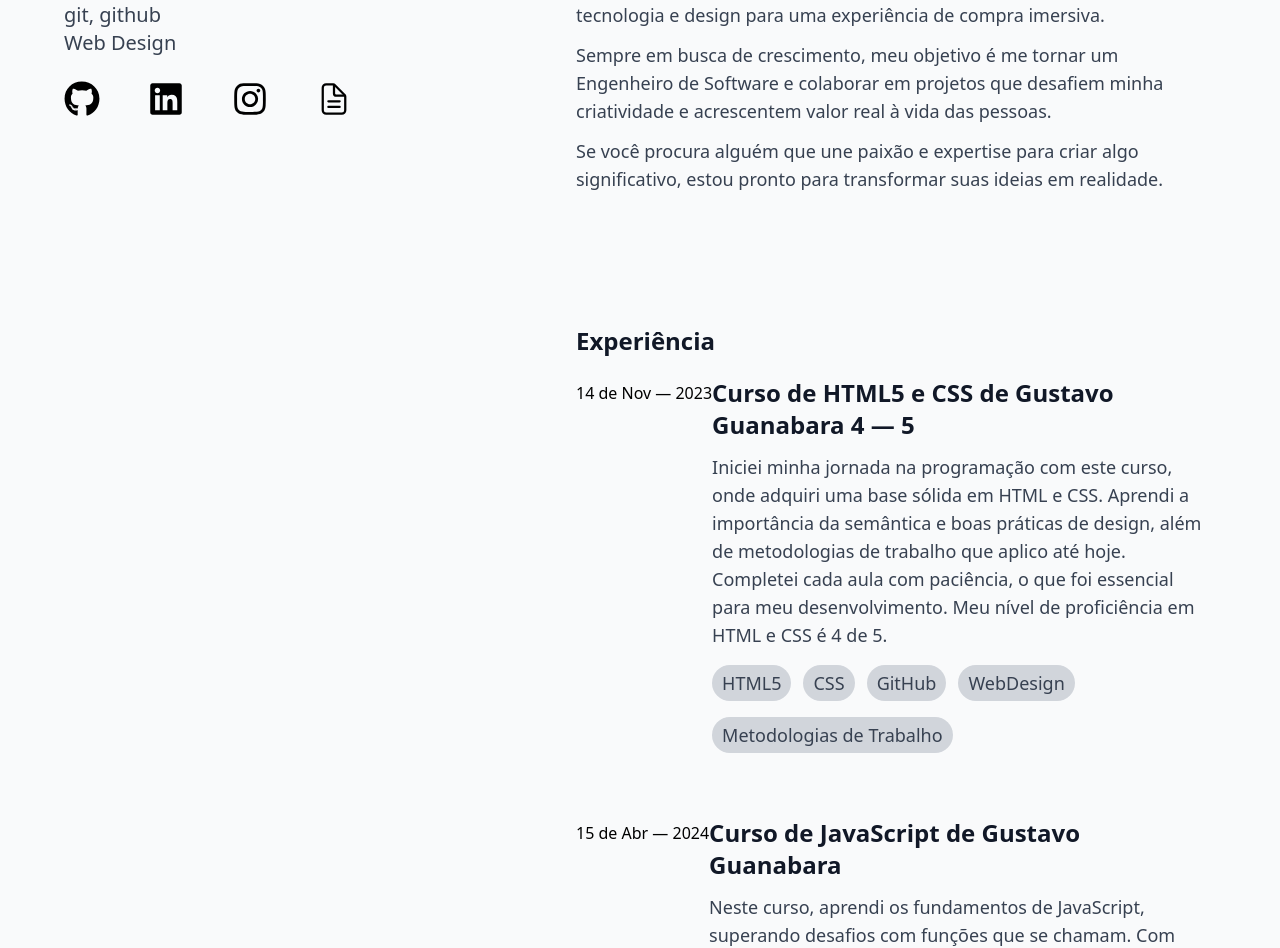
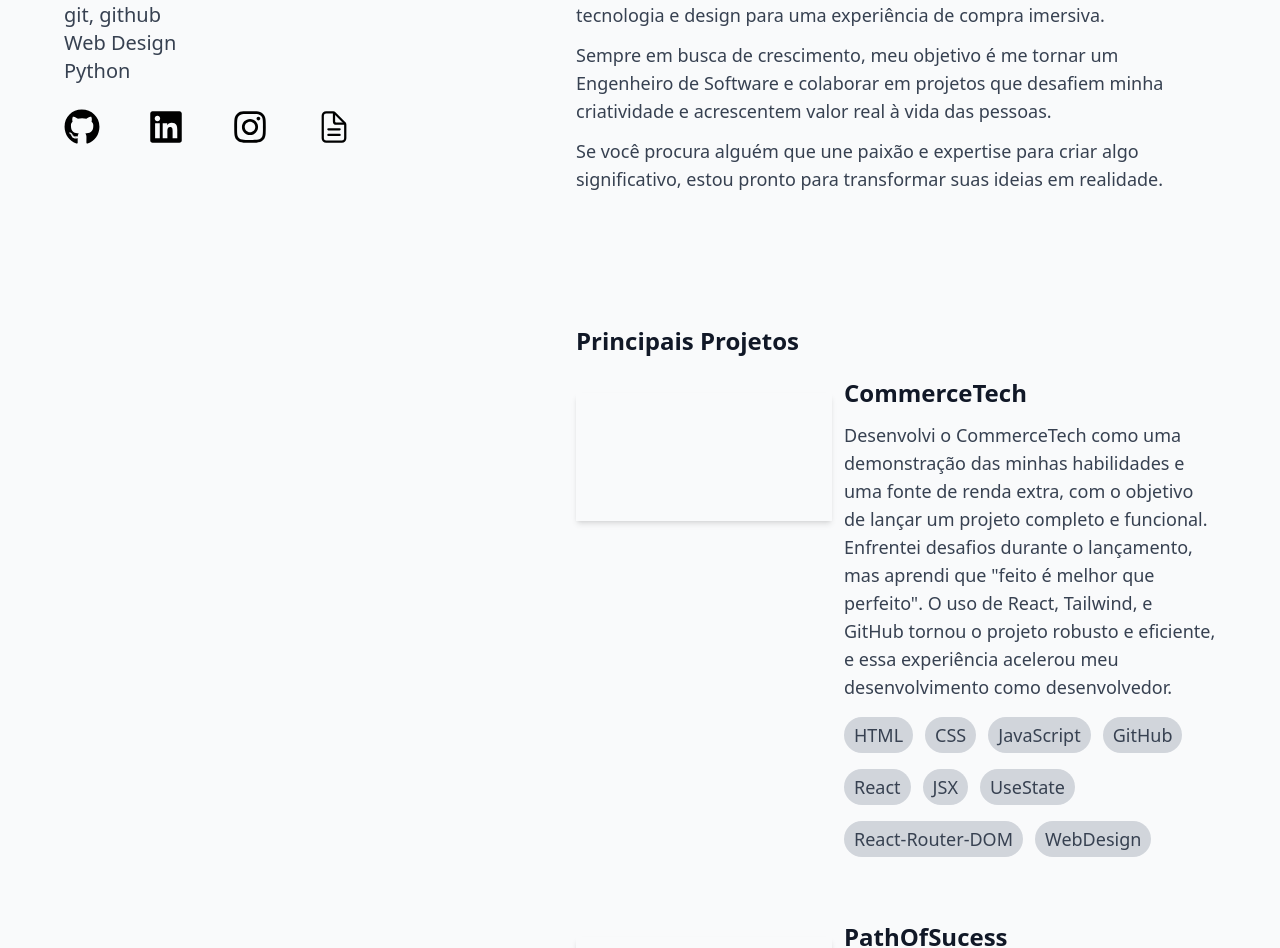
Before and after one commit to MatthewJesus7/Portfolio, a React (Create React App) app in the folder matthew/: page / in a window 1280 px wide. Shown: the part 411-1359 px from the top of the page. Built offline with nearby package versions, Linux system fonts and the light colour scheme.

Commit message:
pequenos ajustes, espaço, ordem

```diff
--- a/matthew/src/App.jsx
+++ b/matthew/src/App.jsx
@@ -9,8 +9,11 @@ function App() {
     <div className="App bg-gray-50 selection:text-gray-500 overflow-x-hidden">
 
       <Main></Main>
+
+      <MainProjects></MainProjects>
+
       <Experience></Experience>
-      <MainProjects></MainProjects>
+
       <Footer></Footer>
 
     </div>
--- a/matthew/src/Components/Layout/Card.jsx
+++ b/matthew/src/Components/Layout/Card.jsx
@@ -3,7 +3,8 @@ function Card({ type, proof, title, text, children, href, backgroundImage, pictu
         <a href={href} target="_blank" rel="external">
 
             <div className={`flex ${type} md:flex-row -m-5  mb-12 p-5 justify-between rounded-lg
-            transition-all hover:bg-gray-200`}>
+            transition-all hover:bg-gray-200
+            `}>
 
                 <div className={ `shrink-0 mb-3 ${picture}`}
 
@@ -12,7 +13,7 @@ function Card({ type, proof, title, text, children, href, backgroundImage, pictu
                     {proof}
                 </div>
 
-                <div className="w-[80%] ">
+                <div className="md:w-[80%] w-full">
                     <h2 className="-my-1 mb-3">
                         {title}
                     </h2>
--- a/matthew/src/Components/Sections/MainProjects.jsx
+++ b/matthew/src/Components/Sections/MainProjects.jsx
@@ -13,7 +13,7 @@ function MainProjects() {
         type="picture"
         // proof=""
         picture="true"
-        backgroundImage="url('/imagens/CommerceTech.png')"
+        backgroundImage="url('')"
         title="CommerceTech"
         text={`Desenvolvi o CommerceTech como uma demonstração das minhas habilidades e uma fonte de renda extra, com o objetivo de lançar um projeto completo e funcional. Enfrentei desafios durante o lançamento, mas aprendi que "feito é melhor que perfeito". O uso de React, Tailwind, e GitHub tornou o projeto robusto e eficiente, e essa experiência acelerou meu desenvolvimento como desenvolvedor.`}
         >
@@ -25,7 +25,7 @@ function MainProjects() {
         type="picture"
         // proof=""
         picture="true"
-        backgroundImage="url('https://matthew.vercel.app/imagens/PathOfSucessEditada.png')"
+        backgroundImage="url('')"
         title="PathOfSucess"
         text="O objetivo desse projeto foi obter experiência e proficiência em HTML, CSS, JavaScript e Web Design, além de avaliar minha prontidão para o mercado de trabalho. Desenvolvi um site leve e rápido, enfrentando o desafio de criar meu primeiro carrossel em JavaScript. O maior destaque foi ter realizado todo o processo sozinho, desde o design até a implementação, provando que consigo transformar minhas ideias em realidade."
         >
--- a/matthew/src/Components/Sections/Me.jsx
+++ b/matthew/src/Components/Sections/Me.jsx
@@ -21,6 +21,7 @@ function Me() {
             <span> React, Tailwind </span>
             <span> git, github </span>
             <span> Web Design </span>
+            <span> Python </span>
             </p>
 
             {/* <nav className="pt-6">
@@ -32,27 +33,35 @@ function Me() {
             </nav> */}
 
             <ul className="flex justify-between w-72 my-6">
+            <li>
                 <Icon
                 href="https://github.com/MatthewJesus7"
                 >
                     <FaGithub />
                 </Icon>
+            </li>
 
+            <li>
                 <Icon
                 href="https://www.linkedin.com/in/matheus-costa-b01372205/"
                 >
                     <FaLinkedin />
                 </Icon>
+            </li>
 
+            <li>
                 <Icon
                 href="https://www.instagram.com/mattheus1590/"
                 >
                     <FaInstagram />
                 </Icon>
+            </li>
 
+            <li>
                 <Icon>
                     <IoDocumentTextOutline />
                 </Icon>
+            </li>
             </ul>
         </Section>
     </>
```
Lines whose indentation alone changed are shown as unchanged.
